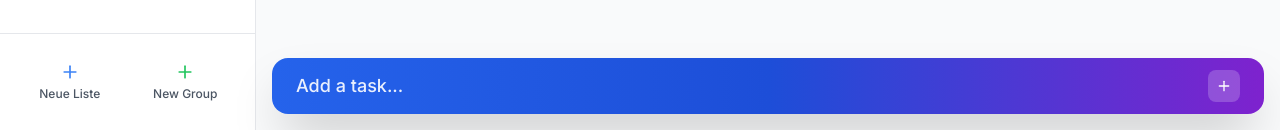
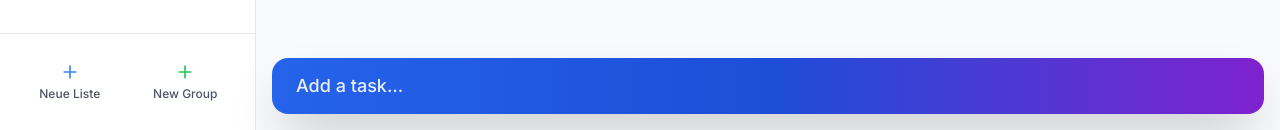
Before and after one commit to Chelyocarpus/Macrohard-Done, a React (Vite) app: page / in a window 1280 px wide. Shown: the part 670-800 px from the top of the page. Built offline with nearby package versions, Linux system fonts and the light colour scheme.

Commit message:
Remove menu options from FloatingActionButton
Eliminated the multi-action menu and related props from FloatingActionButton, simplifying its functionality to only support quick task addition. Corresponding prop removals were made in TaskView to reflect this change.

```diff
--- a/src/components/FloatingActionButton.tsx
+++ b/src/components/FloatingActionButton.tsx
@@ -1,13 +1,8 @@
 import { useState, useRef, useEffect } from 'react';
-import { Plus, List, Users, Edit3 } from 'lucide-react';
-import { Button } from './ui/Button.tsx';
 import { cn } from '../utils/cn.ts';
 
 interface FloatingActionButtonProps {
   onQuickAdd: () => void;
-  onFullTaskForm: () => void;
-  onNewList: () => void;
-  onNewGroup: () => void;
   onInlineTaskCreate?: (title: string) => void;
   className?: string;
   currentListColor?: string;
@@ -15,72 +10,25 @@ interface FloatingActionButtonProps {
   isAnySidebarOpening?: boolean;
 }
 
-interface ActionMenuItem {
-  id: string;
-  label: string;
-  icon: React.ReactNode;
-  onClick: () => void;
-  color: string;
-}
-
 export function FloatingActionButton({
   onQuickAdd,
-  onFullTaskForm,
-  onNewList,
-  onNewGroup,
   onInlineTaskCreate,
   className,
   currentListColor,
   isAnySidebarOpening = false
 }: FloatingActionButtonProps) {
-  const [isMenuOpen, setIsMenuOpen] = useState(false);
   const [isHovered, setIsHovered] = useState(false);
   const [quickAddText, setQuickAddText] = useState('');
   const [isQuickAddMode, setIsQuickAddMode] = useState(false);
   const [rightSidebarWidth, setRightSidebarWidth] = useState(0);
-  const menuRef = useRef<HTMLDivElement>(null);
   const inputRef = useRef<HTMLInputElement>(null);
   const fabContainerRef = useRef<HTMLDivElement>(null);
-
-  const menuItems: ActionMenuItem[] = [
-    {
-      id: 'task',
-      label: 'Full Task Form',
-      icon: <Edit3 size={18} />,
-      onClick: () => {
-        onFullTaskForm();
-        setIsMenuOpen(false);
-      },
-      color: 'from-blue-500 to-blue-600'
-    },
-    {
-      id: 'list',
-      label: 'New List',
-      icon: <List size={18} />,
-      onClick: () => {
-        onNewList();
-        setIsMenuOpen(false);
-      },
-      color: 'from-green-500 to-green-600'
-    },
-    {
-      id: 'group',
-      label: 'New Group',
-      icon: <Users size={18} />,
-      onClick: () => {
-        onNewGroup();
-        setIsMenuOpen(false);
-      },
-      color: 'from-purple-500 to-purple-600'
-    }
-  ];
 
   // Close menu when clicking outside
   useEffect(() => {
     const handleClickOutside = (event: MouseEvent) => {
       // Use component ref instead of global query selector for robustness
       if (fabContainerRef.current && !fabContainerRef.current.contains(event.target as Node)) {
-        setIsMenuOpen(false);
         setIsQuickAddMode(false);
       }
     };
@@ -101,24 +49,20 @@ export function FloatingActionButton({
   // Handle keyboard navigation
   const handleKeyDown = (e: React.KeyboardEvent) => {
     if (e.key === 'Escape') {
-      setIsMenuOpen(false);
       setIsQuickAddMode(false);
       setQuickAddText('');
     }
   };
 
   const handleMainButtonClick = () => {
+    console.log('Main FAB clicked', { isQuickAddMode });
     if (!isQuickAddMode) {
       setIsQuickAddMode(true);
     }
   };
 
-  const handleMenuToggle = (e: React.MouseEvent) => {
-    e.stopPropagation();
-    setIsMenuOpen(!isMenuOpen);
-  };
-
   const handleQuickAdd = () => {
+    console.log('Quick add clicked', { quickAddText });
     if (quickAddText.trim()) {
       // Create task directly inline if handler is provided
       if (onInlineTaskCreate) {
@@ -307,39 +251,6 @@ export function FloatingActionButton({
       )}
       onKeyDown={handleKeyDown}
     >
-      {/* Menu Items */}
-      {isMenuOpen && (
-        <div
-          ref={menuRef}
-          className="mb-4 flex flex-wrap justify-center gap-2 sm:gap-3 animate-in slide-in-from-bottom-2 duration-200 max-w-full"
-        >
-          {menuItems.map((item, index) => (
-            <div
-              key={item.id}
-              className="flex flex-col items-center gap-1 sm:gap-2 animate-in slide-in-from-bottom-2 duration-200"
-              style={{ animationDelay: `${index * 50}ms` }}
-            >
-              <Button
-                onClick={item.onClick}
-                className={cn(
-                  "h-10 w-10 sm:h-12 sm:w-12 rounded-xl shadow-lg hover:shadow-xl transition-all duration-200",
-                  "transform hover:scale-105 border-0 text-white",
-                  `bg-gradient-to-r ${item.color} hover:brightness-110`
-                )}
-              >
-                <div className="scale-75 sm:scale-100">
-                  {item.icon}
-                </div>
-              </Button>
-
-              <div className="bg-gray-900 dark:bg-white text-white dark:text-gray-900 px-1 sm:px-2 py-1 rounded text-xs font-medium shadow-lg whitespace-nowrap">
-                {item.label}
-              </div>
-            </div>
-          ))}
-        </div>
-      )}
-
       {/* Main FAB Bar */}
       <div className="relative w-full">
         <div
@@ -392,30 +303,9 @@ export function FloatingActionButton({
                 Add
               </button>
             )}
-
-            <button
-              onClick={(e) => {
-                e.stopPropagation();
-                handleMenuToggle(e);
-              }}
-              className={cn(
-                "h-6 w-6 sm:h-8 sm:w-8 rounded-md sm:rounded-lg transition-all duration-200 flex items-center justify-center",
-                "bg-white/20 hover:bg-white/30",
-                isMenuOpen && "bg-red-500/80 hover:bg-red-500"
-              )}
-              title={isMenuOpen ? "Close menu" : "More options"}
-            >
-              <Plus
-                size={14}
-                className={cn(
-                  "sm:w-4 sm:h-4 transition-transform duration-200",
-                  isMenuOpen ? "rotate-45" : "rotate-0"
-                )}
-              />
-            </button>
           </div>
 
-          <div className="absolute inset-0 bg-gradient-to-r from-transparent via-white/10 to-transparent opacity-0 hover:opacity-100 transition-opacity duration-500 transform -skew-x-12" />
+          <div className="absolute inset-0 bg-gradient-to-r from-transparent via-white/10 to-transparent opacity-0 hover:opacity-100 transition-opacity duration-500 transform -skew-x-12 pointer-events-none" />
         </div>
 
         {isHovered && (
--- a/src/components/TaskView.tsx
+++ b/src/components/TaskView.tsx
@@ -223,9 +223,6 @@ export function TaskView() {
       {/* Floating Action Button */}
       <FloatingActionButton
         onQuickAdd={() => handleQuickAdd()}
-        onFullTaskForm={() => setShowAddSidebar(true)}
-        onNewList={() => setShowListEditSidebar(true)}
-        onNewGroup={() => setShowGroupEditSidebar(true)}
         onInlineTaskCreate={handleInlineTaskCreate}
         currentListColor={currentList?.color}
         isAnySidebarOpening={isAnySidebarOpen}
```
